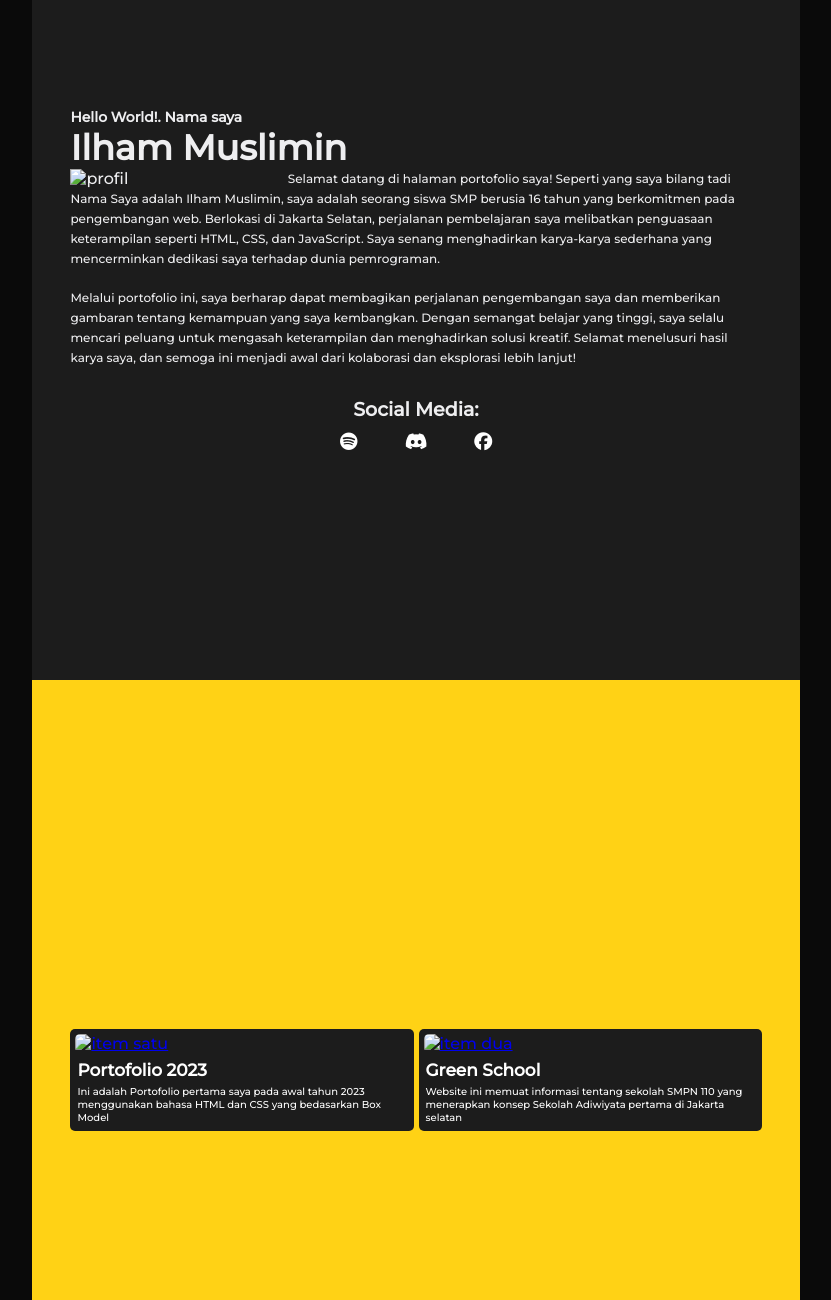
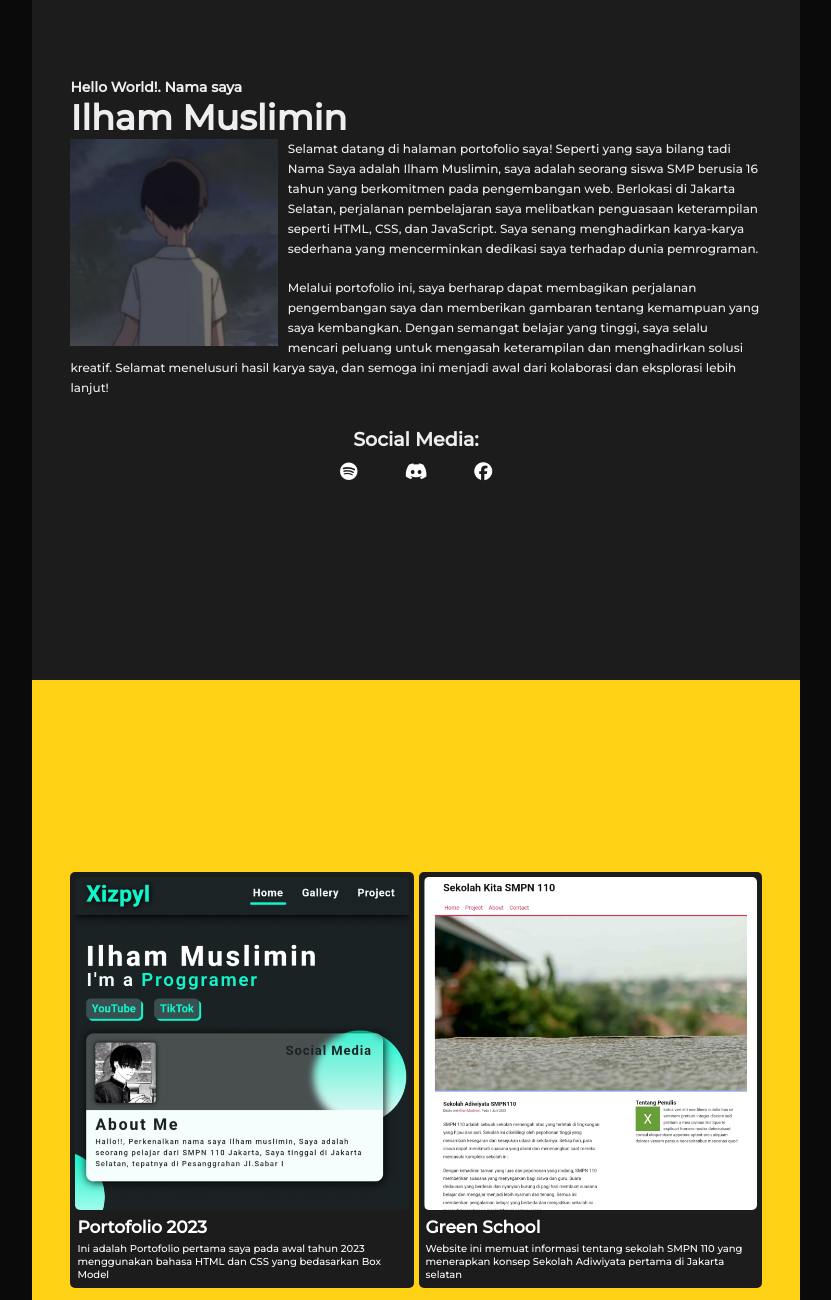
Before and after one commit to Verxalt/Portofolio-2024-Januari, a plain HTML site: page index.html in a window 1280 px wide. Shown: the part 920-2220 px from the top of the page, without its empty margins (224-1055 px from the left). Drawn offline with Linux system fonts and the light colour scheme; files that its build step writes are made by us from their sources; the site is published under a folder, as on GitHub Pages, so addresses that start at the root find nothing; a web font is replaced by a local one.

Commit message:
Update index.html

```diff
--- a/index.html
+++ b/index.html
@@ -54,7 +54,7 @@
 
         </div> -->
 
-            <img src="/Image/bgUser.png" alt="orang"></img>
+            <img src="Image/bgUser.png" alt="orang"></img>
 
         <div class="kotak-nama kotak-1">
             <h1>"Cave tempestas ventura est"</h1>
@@ -70,7 +70,7 @@
             <span>Hello World!. Nama saya</span>
             <h1>Ilham Muslimin</h1>
 
-            <img src="/Image/me.png" alt="profil"></img>
+            <img src="Image/me.png" alt="profil"></img>
             <p>Selamat datang di halaman portofolio saya! Seperti yang saya bilang tadi Nama Saya adalah Ilham Muslimin, saya adalah seorang siswa SMP berusia 16 tahun yang berkomitmen pada pengembangan web. Berlokasi di Jakarta Selatan, perjalanan pembelajaran saya melibatkan penguasaan keterampilan seperti HTML, CSS, dan JavaScript. Saya senang menghadirkan karya-karya sederhana yang mencerminkan dedikasi saya terhadap dunia pemrograman.</p><br>
             <p>Melalui portofolio ini, saya berharap dapat membagikan perjalanan pengembangan saya dan memberikan gambaran tentang kemampuan yang saya kembangkan. Dengan semangat belajar yang tinggi, saya selalu mencari peluang untuk mengasah keterampilan dan menghadirkan solusi kreatif. Selamat menelusuri hasil karya saya, dan semoga ini menjadi awal dari kolaborasi dan eksplorasi lebih lanjut!</p>
 
@@ -93,7 +93,7 @@
         <div class="project">
 
             <div class="item pjt-1">
-                <a href="#"><img src="/Image/project1.png" alt="item satu"></img></a>
+                <a href="#"><img src="Image/project1.png" alt="item satu"></img></a>
                 <div class="text-project">
                     <h1>Portofolio 2023</h1>
                 <p>Ini adalah Portofolio pertama saya pada awal tahun 2023 menggunakan bahasa HTML dan CSS yang bedasarkan Box Model</p>
@@ -101,7 +101,7 @@
             </div>
 
             <div class="item project-2">
-                <a href="#"><img src="/Image/project2.png" alt="item dua"></img></a>
+                <a href="#"><img src="Image/project2.png" alt="item dua"></img></a>
                 <div class="text-project">
                     <h1>Green School</h1>
                 <p>Website ini memuat informasi tentang sekolah SMPN 110 yang menerapkan konsep Sekolah Adiwiyata pertama di Jakarta selatan</p>
```
